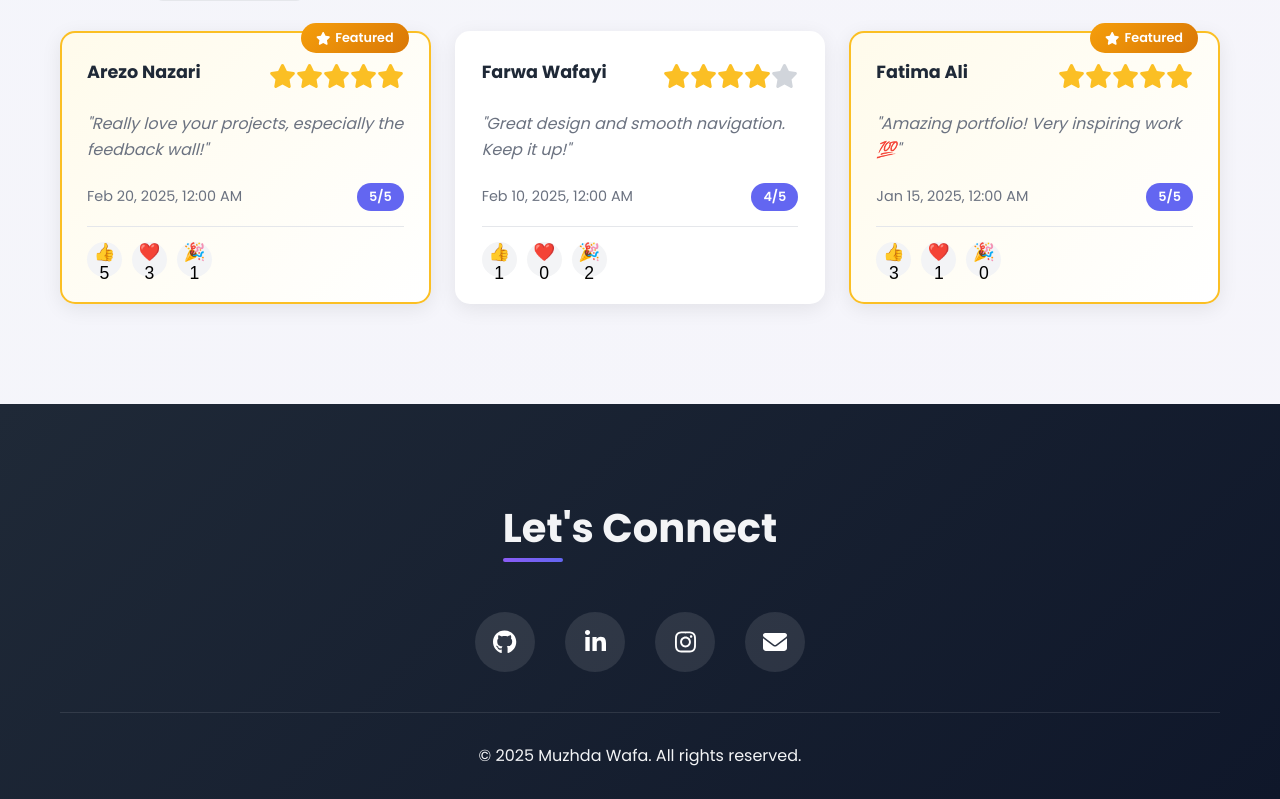
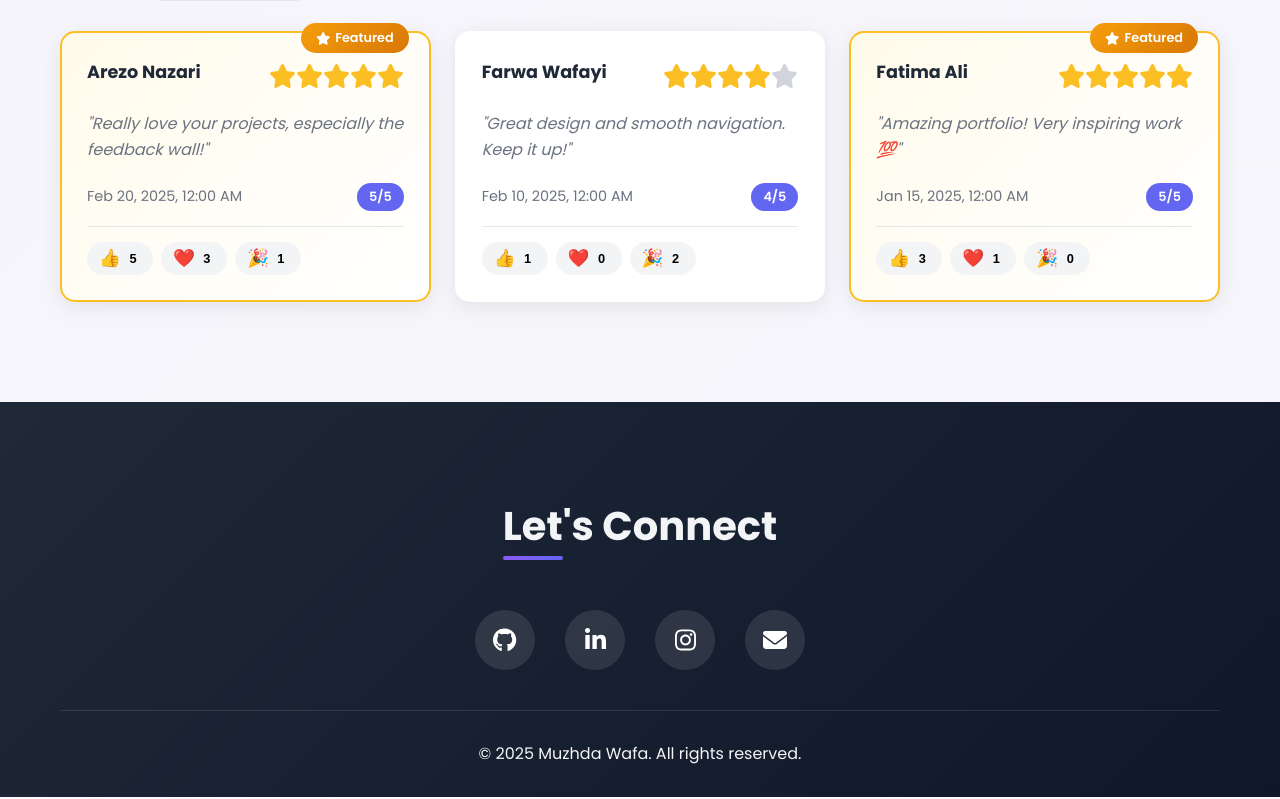
Before and after one commit to muzhiwa/react-portfolio, a React (Create React App) app: page / in a window 1280 px wide. Shown: the part 4666-5465 px from the top of the page. Built offline with nearby package versions, Linux system fonts and the light colour scheme.

Commit message:
updated feedbackWall.css

```diff
--- a/package.json
+++ b/package.json
@@ -8,6 +8,7 @@
     "react": "^19.0.0",
     "react-dom": "^19.0.0",
     "react-scripts": "^5.0.0",
+    "react-router-dom": "^6.27.0",
     "@fortawesome/fontawesome-svg-core": "^6.4.0",
     "@fortawesome/free-brands-svg-icons": "^6.4.0",
     "@fortawesome/free-solid-svg-icons": "^6.4.0",
--- a/src/styles/FeedbackWall.css
+++ b/src/styles/FeedbackWall.css
@@ -226,7 +226,7 @@
 /* Emoji Reactions */
 .emoji-reactions {
   display: flex;
-  gap: 10px;
+  gap: 8px;
   margin-top: 15px;
   padding-top: 15px;
   border-top: 1px solid #e5e7eb;
@@ -239,21 +239,40 @@
 .emoji-btn {
   background: #f3f4f6;
   border: none;
-  border-radius: 50%;
-  width: 35px;
-  height: 35px;
+  border-radius: 20px;
+  padding: 6px 12px;
   cursor: pointer;
   transition: all 0.2s ease;
   font-size: 1.1rem;
+  display: flex;
+  align-items: center;
+  gap: 4px;
 }
 
 .dark .emoji-btn {
   background: #374151;
+  color: white;
 }
 
 .emoji-btn:hover {
-  transform: scale(1.2);
+  transform: scale(1.05);
   background: var(--primary);
+  color: white;
+}
+
+.emoji-btn:active {
+  transform: scale(0.95);
+}
+
+.reaction-count {
+  font-size: 0.8rem;
+  font-weight: 600;
+  min-width: 16px;
+  text-align: center;
+}
+
+.emoji-btn:hover .reaction-count {
+  transform: scale(1.1);
 }
 
 /* Empty State */
```
